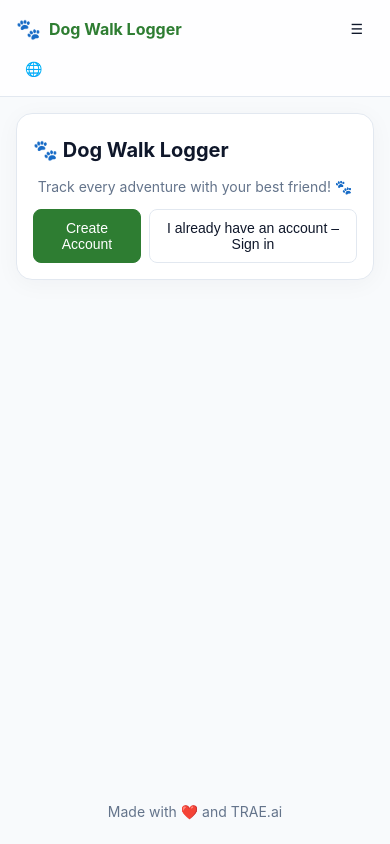
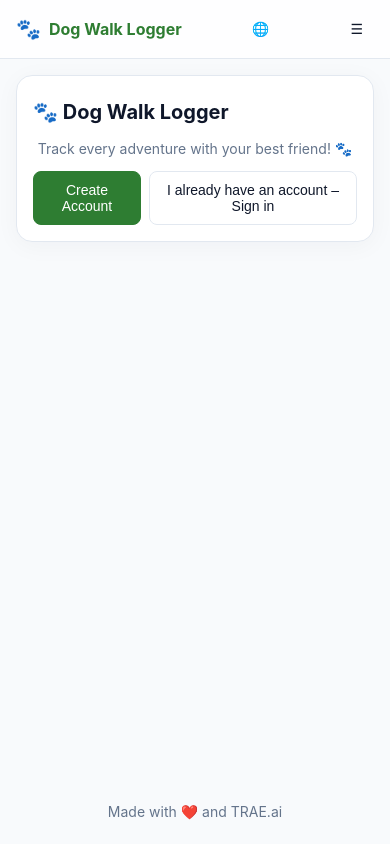
Before and after one commit to venuspa/dog-walk-logger, a React (Vite) app in the folder web/: page / in a window 390 px wide. Built offline with nearby package versions, Linux system fonts and the light colour scheme.

Commit message:
fix(ui): manter seletor de idioma centralizado no header mobile

```diff
--- a/web/src/styles.css
+++ b/web/src/styles.css
@@ -62,10 +62,12 @@ header.header { position: sticky; top: 0; z-index: 1000; background: #ffffffcc;
 
 /* Header responsivo em telas pequenas */
 @media (max-width: 639px) {
-  .header__inner { flex-wrap: wrap; gap: 8px; }
+  /* Mantém tudo em uma única linha para evitar que o seletor de idioma desça */
+  .header__inner { flex-wrap: nowrap; gap: 8px; }
   .brand { font-size: 16px; }
   .brand__emoji { font-size: 20px; }
-  .lang-switch { order: 3; width: 100%; justify-content: flex-start; }
+  /* Centraliza o seletor de idioma entre marca e menu */
+  .lang-switch { order: 0; flex: 1 1 auto; justify-content: center; width: auto; }
   .profile-menu .btn-chip { padding: 6px 8px; }
   .lang-toggle { padding: 6px 8px; }
 }
```
